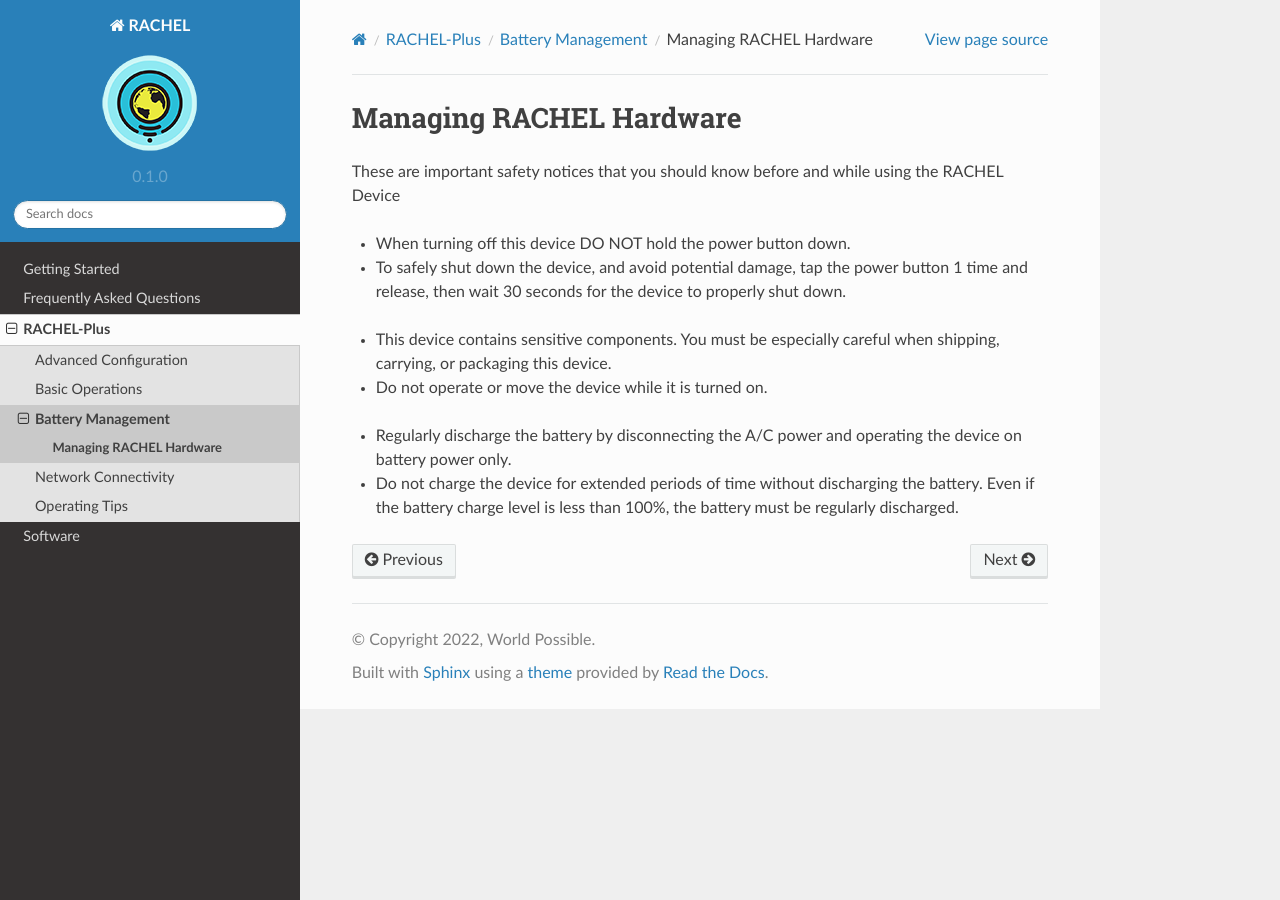
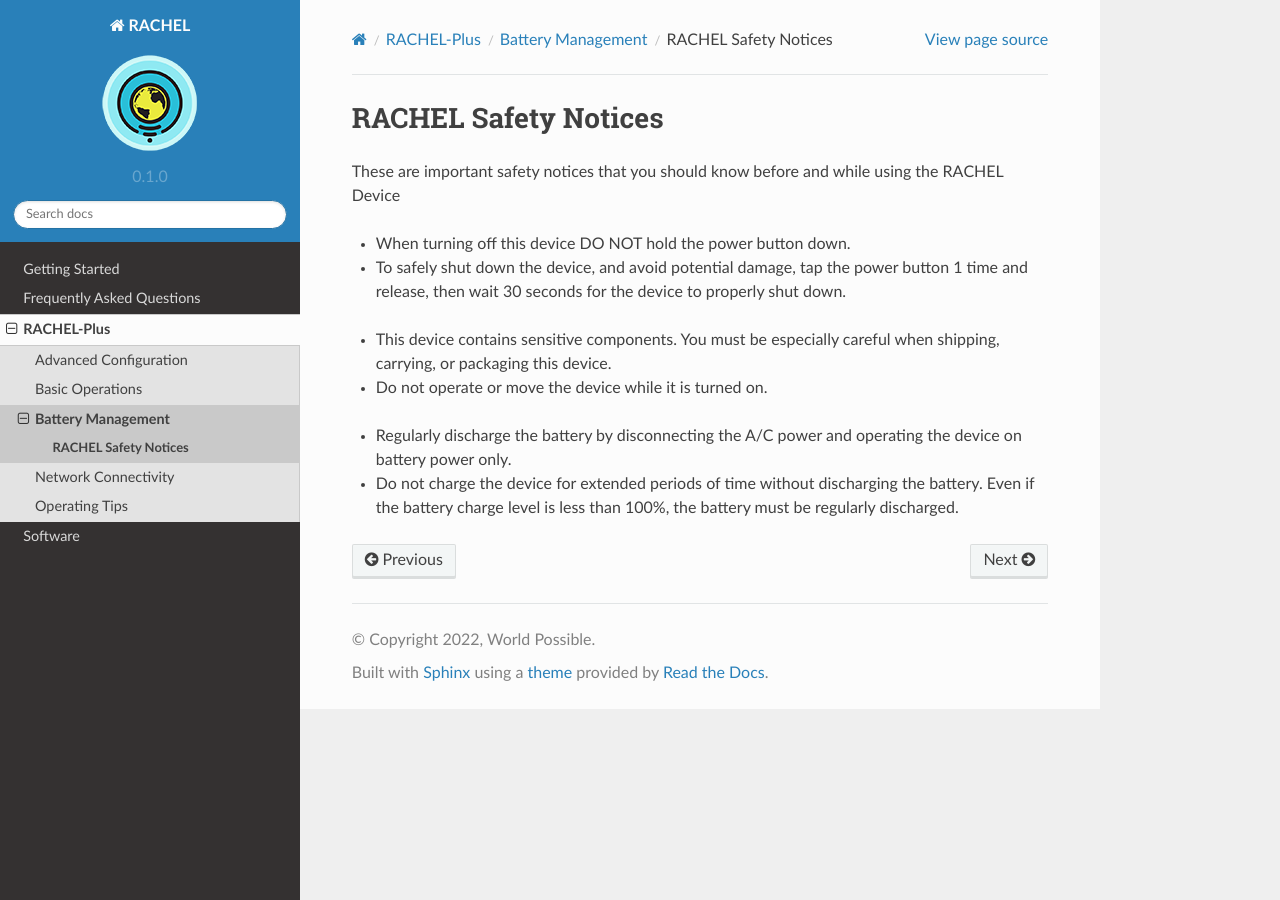
Before and after one commit to worldpossible/rachel, a Sphinx documentation site: the page built from docs/source/rachel-plus/battery_management/safety_notices.rst, in a window 1280 px wide. Built offline with Sphinx 7.4.7 and the Read the Docs theme 2.0.0, drawn with Linux system fonts in a browser that asks for light colours; pages that are not in the unit, such as notebooks, are missing from menus.

Commit message:
Update safety_notices.rst

```diff
--- a/docs/source/rachel-plus/battery_management/safety_notices.rst
+++ b/docs/source/rachel-plus/battery_management/safety_notices.rst
@@ -1,7 +1,7 @@
 .. _safety_notices:
 
-Managing RACHEL Hardware
-========================
+RACHEL Safety Notices
+=====================
 
 These are important safety notices that you should know before and while using the RACHEL Device
 
```
